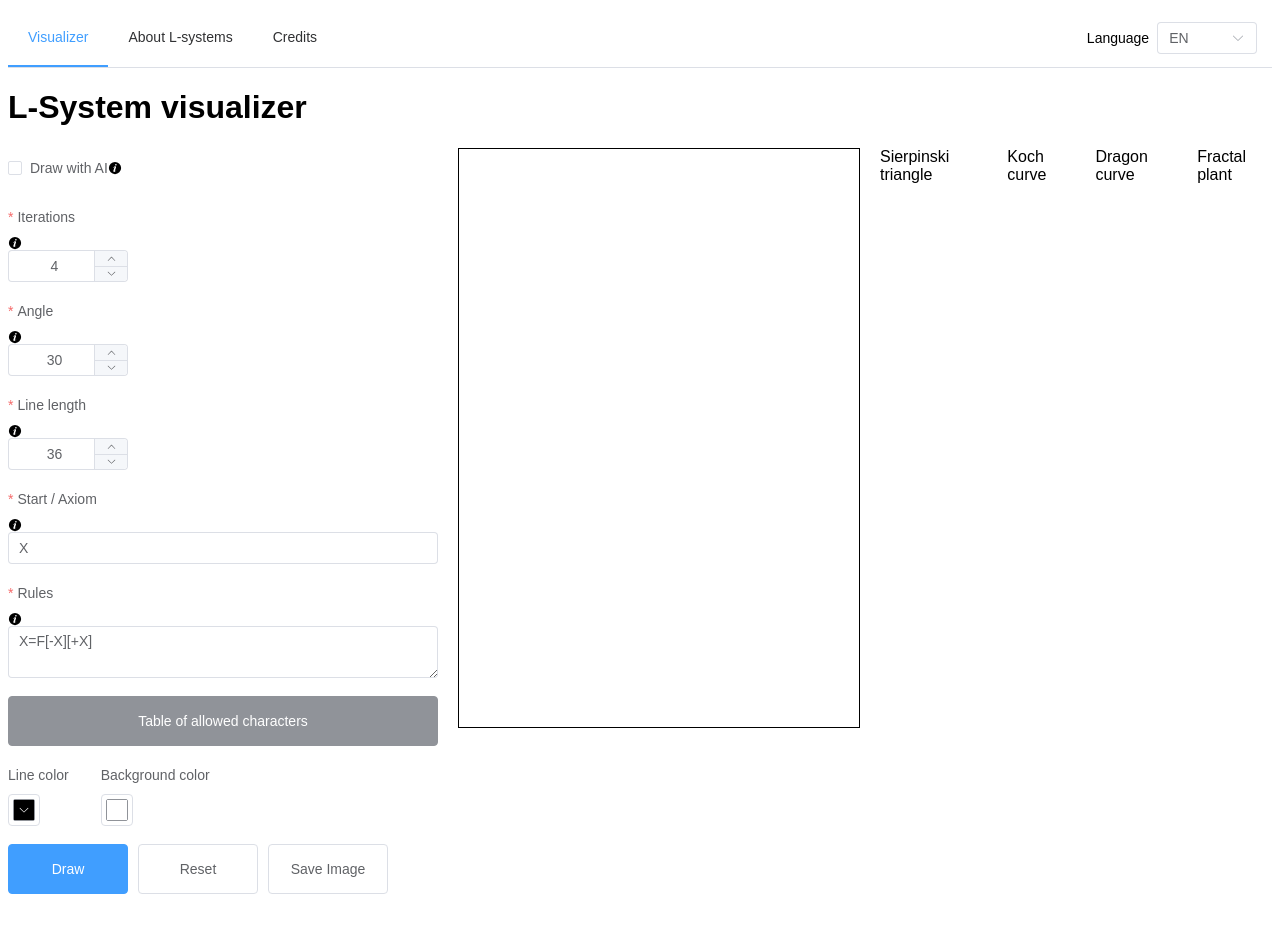
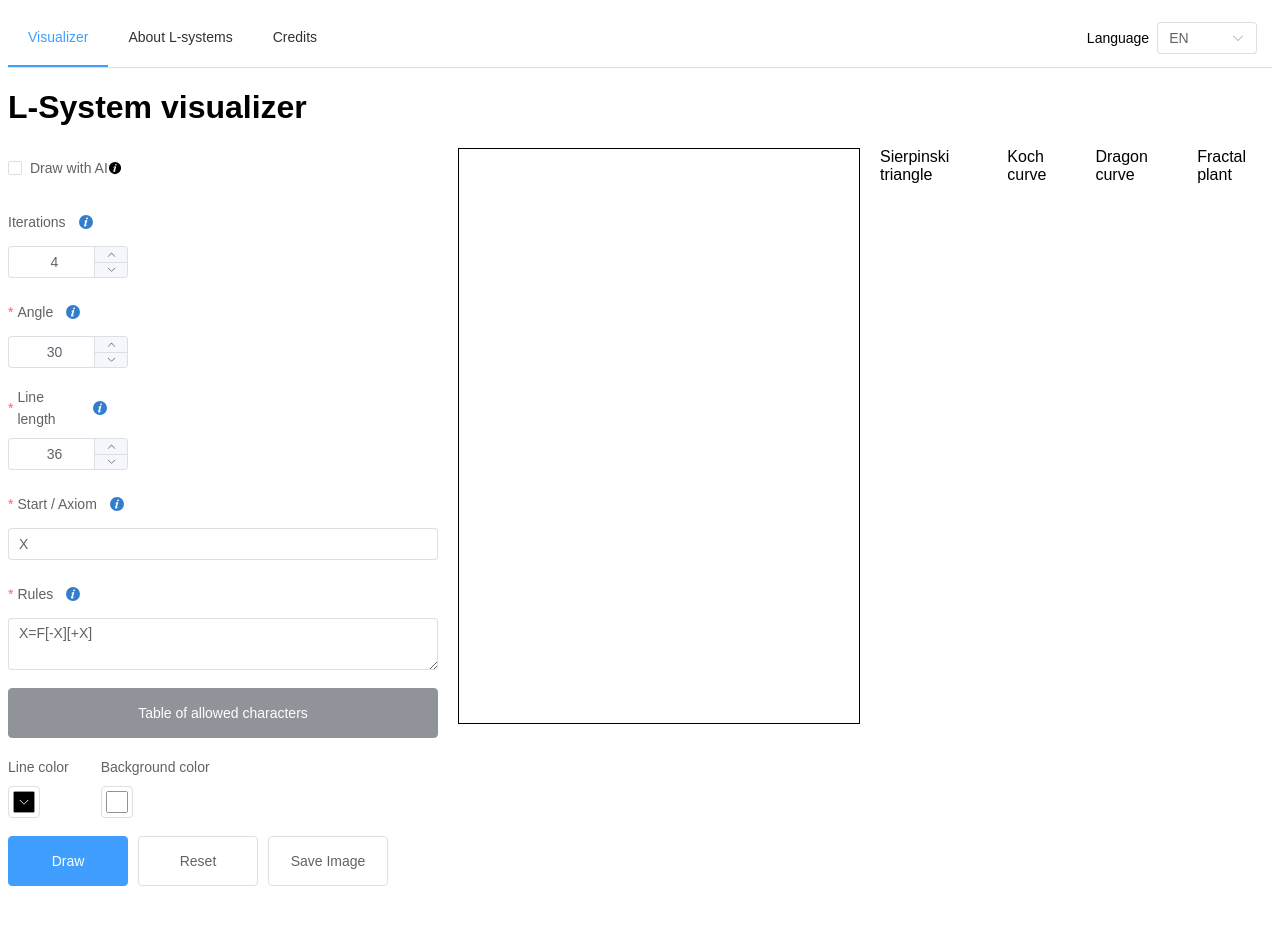
Before and after one commit to mirstigais/lsystem, a Vue app: page /lsystem/visualizer in a window 1280 px wide. Shown: the top 932 px of the page. Built offline with nearby package versions, Linux system fonts and the light colour scheme.

Commit message:
WIP styling

```diff
--- a/src/components/InputForm.vue
+++ b/src/components/InputForm.vue
@@ -30,11 +30,13 @@
       </template>
     </el-form-item>
     <el-form-item
+      class="form-input"
       v-if="form.drawWithAI"
       :label="$t('form.openAiApiKey')"
       required
     >
-      <template #default>
+      <template #default class="form-input-wrapper">
+        <el-input v-model="form.apiKey" id="apiKey" type="password" />
         <el-popover
           placement="bottom"
           :width="200"
@@ -47,11 +49,15 @@
             </el-icon>
           </template>
         </el-popover>
-        <el-input v-model="form.apiKey" id="apiKey" type="password" />
       </template>
     </el-form-item>
-    <el-form-item v-if="form.drawWithAI" :label="$t('form.prompt')" required>
-      <template #default>
+    <el-form-item
+      class="form-input"
+      v-if="form.drawWithAI"
+      :label="$t('form.prompt')"
+    >
+      <template #default class="form-input-wrapper">
+        <el-input v-model="form.prompt" id="prompt" type="textarea" />
         <el-popover
           placement="bottom"
           :width="200"
@@ -64,16 +70,12 @@
             </el-icon>
           </template>
         </el-popover>
-        <el-input v-model="form.prompt" id="prompt" type="textarea" />
       </template>
     </el-form-item>
     <div class="number-wrapper">
-      <el-form-item
-        v-if="!form.drawWithAI"
-        :label="$t('form.iterations')"
-        required
-      >
-        <template #default>
+      <el-form-item class="form-input" v-if="!form.drawWithAI">
+        <template #label>
+          <div class="form-label">{{ $t("form.iterations") }}</div>
           <el-popover
             placement="bottom"
             :width="200"
@@ -81,11 +83,12 @@
             :content="$t('form.iterations.popover')"
           >
             <template #reference>
-              <el-icon>
+              <el-icon class="form-tooltip">
                 <InfoFilled />
               </el-icon>
             </template>
           </el-popover>
+        </template>
         <el-input-number
           v-model="form.iterations"
           id="iternationsInput"
@@ -93,10 +96,15 @@
           controls-position="right"
           @change="handleChange"
         />
-        </template>
       </el-form-item>
-      <el-form-item v-if="!form.drawWithAI" :label="$t('form.angle')" required>
-        <template #default>
+      <el-form-item
+        class="form-input"
+        v-if="!form.drawWithAI"
+        :label="$t('form.angle')"
+        required
+      >
+        <template #label>
+          <div class="form-label">{{ $t("form.angle") }}</div>
           <el-popover
             placement="bottom"
             :width="200"
@@ -104,11 +112,12 @@
             :content="$t('form.angle.popover')"
           >
             <template #reference>
-              <el-icon>
+              <el-icon class="form-tooltip">
                 <InfoFilled />
               </el-icon>
             </template>
           </el-popover>
+        </template>
         <el-input-number
           v-model="form.angle"
           id="angleInput"
@@ -116,10 +125,10 @@
           controls-position="right"
           @change="handleChange"
         />
-        </template>
       </el-form-item>
-      <el-form-item v-if="!form.drawWithAI" :label="$t('form.length')" required>
-        <template #default>
+      <el-form-item class="form-input" v-if="!form.drawWithAI" required>
+        <template #label>
+          <div class="form-label">{{ $t("form.length") }}</div>
           <el-popover
             placement="bottom"
             :width="200"
@@ -127,11 +136,12 @@
             :content="$t('form.length.popover')"
           >
             <template #reference>
-              <el-icon>
+              <el-icon class="form-tooltip">
                 <InfoFilled />
               </el-icon>
             </template>
           </el-popover>
+        </template>
         <el-input-number
           v-model="form.length"
           id="lengthInput"
@@ -139,11 +149,11 @@
           controls-position="right"
           @change="handleChange"
         />
-        </template>
       </el-form-item>
     </div>
-    <el-form-item v-if="!form.drawWithAI" :label="$t('form.start')" required>
-      <template #default>
+    <el-form-item class="form-input" v-if="!form.drawWithAI" required>
+      <template #label>
+        <div class="form-label">{{ $t("form.start") }}</div>
         <el-popover
           placement="bottom"
           :width="200"
@@ -151,16 +161,17 @@
           :content="$t('form.start.popover')"
         >
           <template #reference>
-            <el-icon>
+            <el-icon class="form-tooltip">
               <InfoFilled />
             </el-icon>
           </template>
         </el-popover>
+      </template>
       <el-input v-model="form.start" id="startInput" placeholder="Start" />
-      </template>
     </el-form-item>
-    <el-form-item v-if="!form.drawWithAI" :label="$t('form.rules')" required>
-      <template #default>
+    <el-form-item class="form-input" v-if="!form.drawWithAI" required>
+      <template #label>
+        <div class="form-label">{{ $t("form.rules") }}</div>
         <el-popover
           placement="bottom"
           :width="200"
@@ -168,18 +179,18 @@
           :content="$t('form.rules.popover')"
         >
           <template #reference>
-            <el-icon>
+            <el-icon class="form-tooltip">
               <InfoFilled />
             </el-icon>
           </template>
         </el-popover>
+      </template>
       <el-input
         v-model="form.drawRules"
         id="rulesInput"
         placeholder="Rules"
         type="textarea"
       />
-      </template>
     </el-form-item>
     <el-form-item>
       <TableOfCharacters :key="tocKey" />
--- a/src/style.css
+++ b/src/style.css
@@ -10,7 +10,6 @@ body {
 
 .el-menu-lsystem {
   width: calc(100% - 200px);
-
 }
 
 .lang-wrapper {
@@ -28,7 +27,6 @@ body {
 .lang-wrapper .lang-label {
   margin-right: 8px;
 }
-
 
 /* Main content */
 
@@ -65,6 +63,21 @@ body {
   }
 }
 
+.form-input.el-form-item .el-form-item__label {
+  display: flex;
+  justify-content: left;
+  align-items: center;
+}
+
+.form-input.el-form-item .el-form-item__label .form-tooltip {
+  padding: 8px;
+  margin-left: 4px;
+  font-size: 16px;
+  color: #337ecc;
+}
+
+/* Form buttons */
+
 .button-wrapper .el-form-item__content .el-form-item,
 .button-wrapper .el-form-item__content .el-form-item__content,
 .button-wrapper .el-form-item__content .el-button {
@@ -85,7 +98,11 @@ body {
   .number-wrapper .el-form-item,
   .number-wrapper .el-form-item .el-form-item__content,
   .number-wrapper .el-form-item .el-form-item__content .el-input-number,
-  .number-wrapper .el-form-item .el-form-item__content .el-input-number .el-input {
+  .number-wrapper
+    .el-form-item
+    .el-form-item__content
+    .el-input-number
+    .el-input {
     width: 100%;
     max-width: 120px;
   }
@@ -94,7 +111,11 @@ body {
 .number-wrapper .el-form-item,
 .number-wrapper .el-form-item .el-form-item__content,
 .number-wrapper .el-form-item .el-form-item__content .el-input-number,
-.number-wrapper .el-form-item .el-form-item__content .el-input-number .el-input {
+.number-wrapper
+  .el-form-item
+  .el-form-item__content
+  .el-input-number
+  .el-input {
   width: 100%;
 }
 
@@ -118,7 +139,7 @@ body {
   padding: 20px;
 }
 
-.about-image-one{
+.about-image-one {
   max-width: 400px;
   max-height: 400px;
 }
```
Lines whose indentation alone changed are shown as unchanged.
